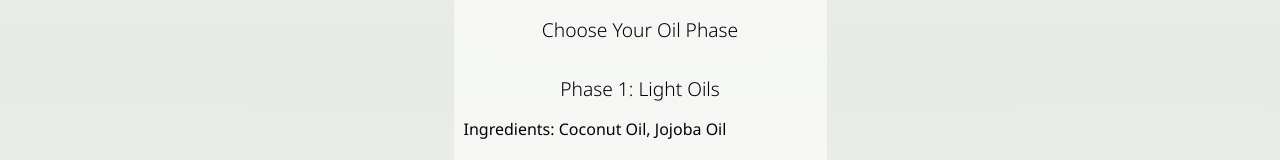
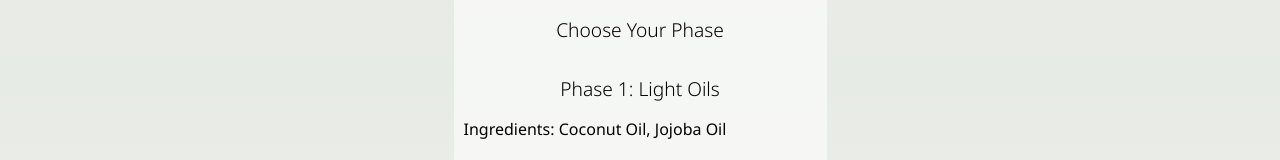
Before and after one commit to cwkoss/skincare, a React (Create React App) app: page /#/phase-choices in a window 1280 px wide. Shown: the top 160 px of the page. Built offline with nearby package versions, Linux system fonts and the light colour scheme; no server answers; a web font is replaced by a local one.

Commit message:
pull state into phasechoices

```diff
--- a/src/PhaseChoices.js
+++ b/src/PhaseChoices.js
@@ -4,7 +4,7 @@ import { useRecipe } from './RecipeContext';
 
 function PhaseChoices() {
   const [isLoading, setIsLoading] = useState(true);
-  const { dispatch } = useRecipe();
+  const { state, dispatch } = useRecipe();
 
   useEffect(() => {
     const timer = setTimeout(() => {
@@ -26,6 +26,7 @@ function PhaseChoices() {
         }
       }
     });
+    console.log(state);
   };
 
   if (isLoading) {
@@ -40,7 +41,7 @@ function PhaseChoices() {
   }
 
   return (
-    <Layout title="Choose Your Oil Phase">
+    <Layout title={ "Choose Your " + state.currentPhase + " Phase" } >
       <div>
         <h2>Phase 1: Light Oils</h2>
         <p>Ingredients: Coconut Oil, Jojoba Oil</p>
```
